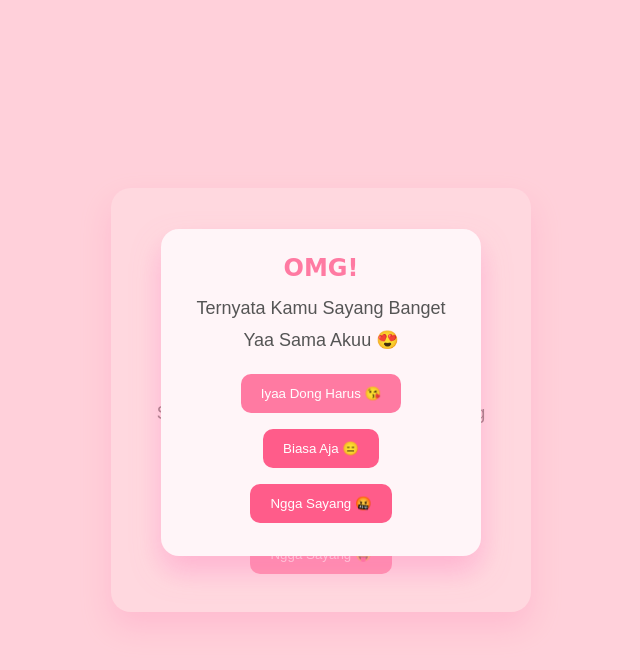
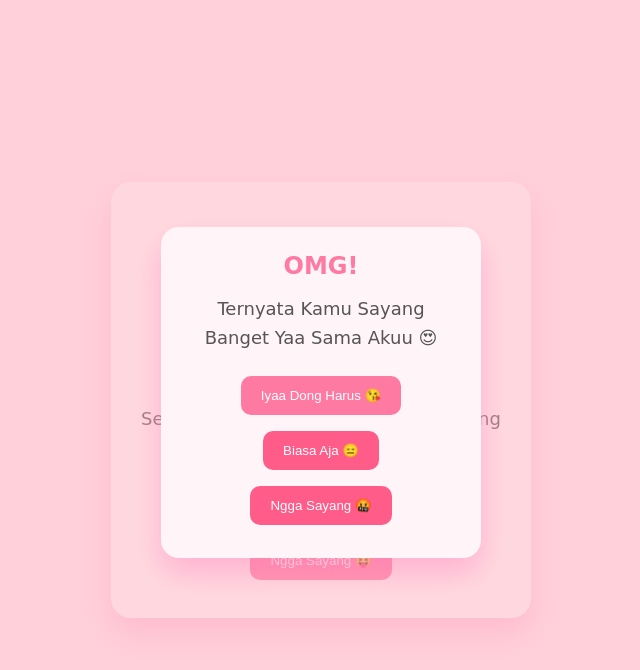
Before and after one commit to AbdulKarimFajarMauludin07/ForUtariNurHanifahCantik, a plain HTML site: page index.html in a window 1280 px wide. Both pictures are taken after a click on the button "Sayanggg Bangettt 😘". Shown: the whole page, without its empty margins (319-959 px from the left). Drawn offline with Linux system fonts and the light colour scheme; no server answers.

Commit message:
Update index.html

```diff
--- a/index.html
+++ b/index.html
@@ -18,8 +18,8 @@
 <section class="layer active" id="layer1">
   <div class="card">
     <h1>Hai Utari Nur Hanifah 👋</h1>
-    <p class="quote">Jawab Pertanyaan Ini Dengan Jujur</p>
-    <p>Seberapa Sayang Kamu Sama Aku Yang Paling Ganteng Ini? 😎</p>
+    <p class="long-text">Jawab Pertanyaan Ini Dengan Jujur</p>
+    <p class="long-text">Seberapa Sayang Kamu Sama Aku Yang Paling Ganteng Ini? 😎</p>
 
     <div class="btn-group">
       <button class="btn-yes" onclick="openConfirm()">Sayanggg Bangettt 😘</button>
@@ -31,7 +31,7 @@
 <div class="confirm-overlay" id="confirmBox">
   <div class="confirm-card">
     <h2>OMG!</h2>
-    <p> Ternyata Kamu Sayang Banget Yaa Sama Akuu 😍</p>
+    <p class="long-text"> Ternyata Kamu Sayang Banget Yaa Sama Akuu 😍</p>
 
     <div class="btn-group">
       <button class="btn-yes" onclick="confirmNext()">Iyaa Dong Harus 😘</button>
@@ -50,7 +50,7 @@
 <section class="layer" id="layer2">
   <div class="card">
     <h1>Di Isi Dulu Yaa Sayangku 🤍✨</h1>
-    <p>Silahkan Masukan ID & Password Yang Diberikan Oleh Mas EL Tersayang</p>
+    <p class="long-text">Silahkan Masukan ID & Password Yang Diberikan Oleh Mas EL Tersayang</p>
 
     <input type="text" id="loginId" placeholder="ID">
     <input type="password" id="loginPass" placeholder="Password">
```
